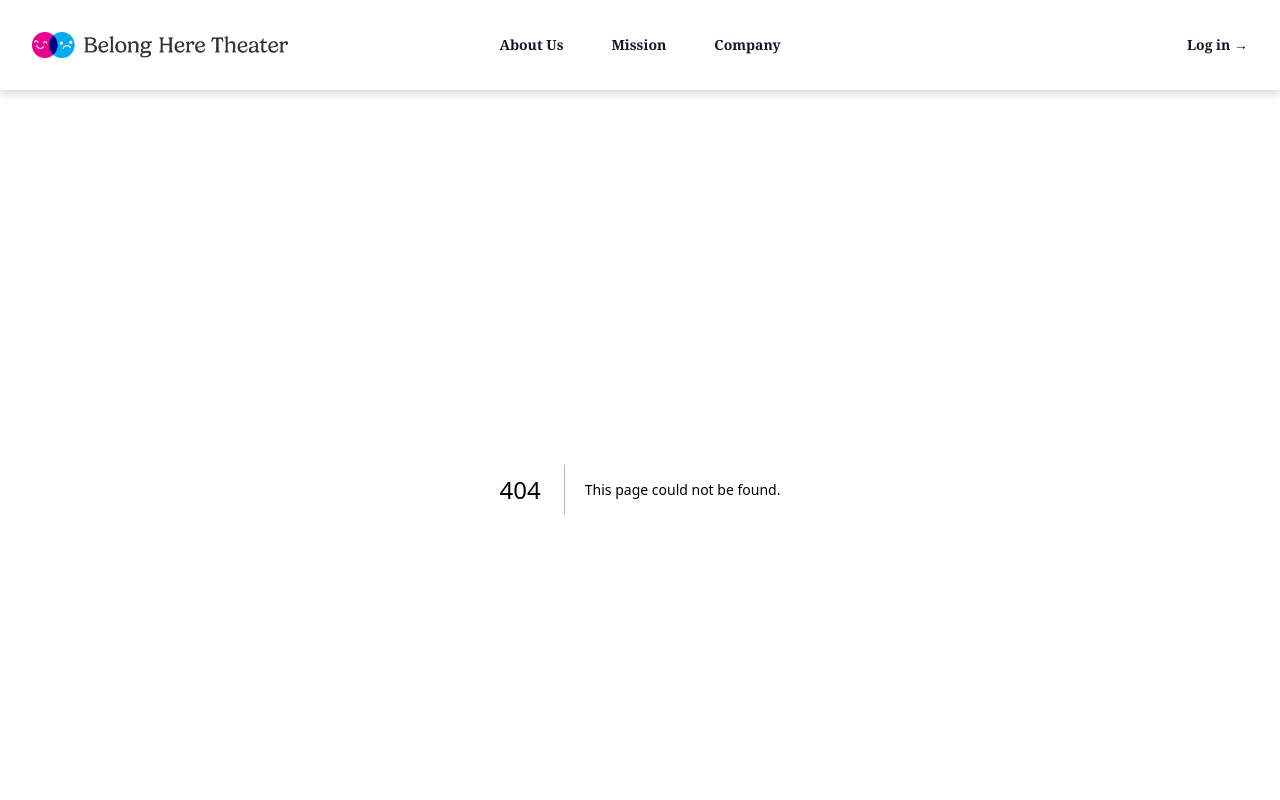
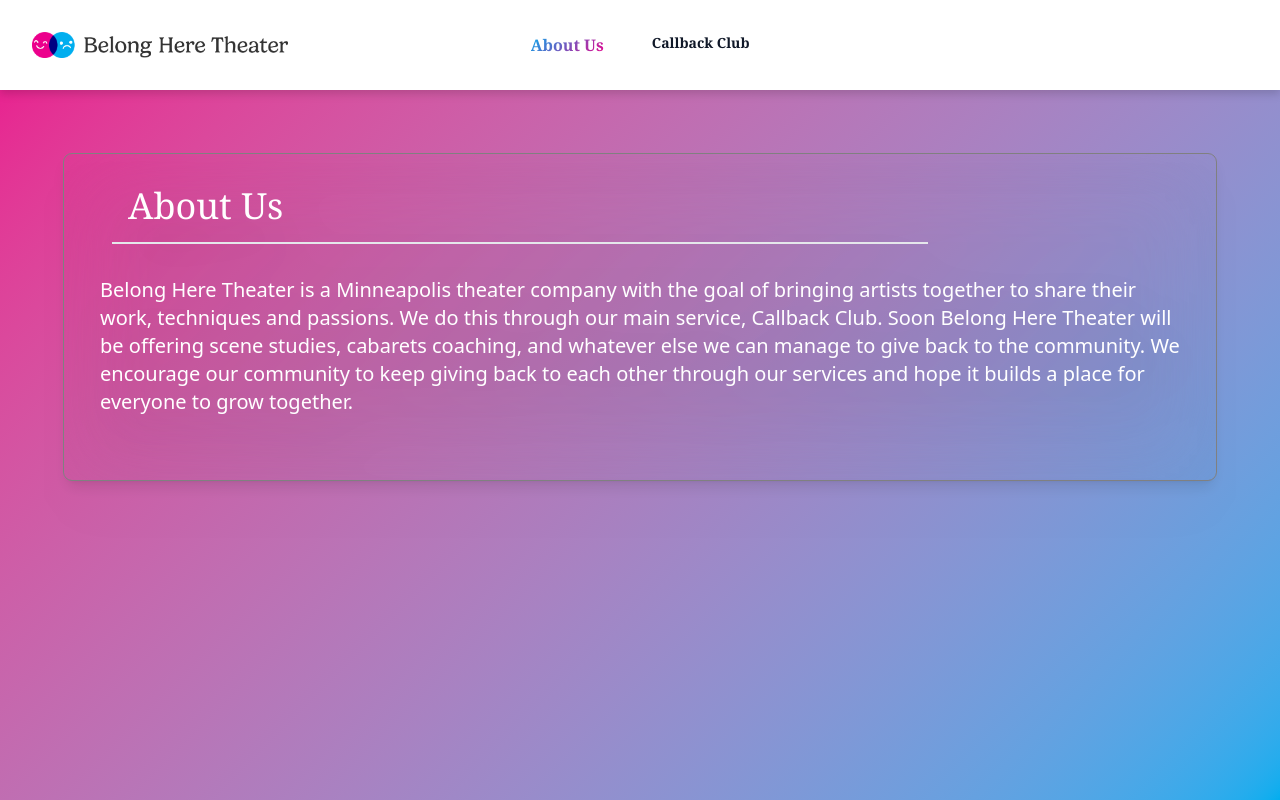
Before and after one commit to gessellcoffee/bht, a Next.js app: page /about-us in a window 1280 px wide. Before the commit this address had no page. Shown: the top 800 px of the page. Built offline with nearby package versions, Linux system fonts and the light colour scheme.

Commit message:
Added page awareness for active-link tracking; Callback Club context; About us context; logo; gradient

```diff
--- /dev/null
+++ b/app/about-us/page.tsx
@@ -0,0 +1,20 @@
+import Navbar from "@/component/Navbar";
+import Card from "@/component/ui/Card";
+
+export default async function AboutUsPage() {
+
+    return (
+        <>
+            <div className={' h-screen w-screen'}>
+                <Card title={
+                    "About Us"
+                } body={"Belong Here Theater is a Minneapolis theater company with the goal of bringing " +
+                    "artists together to share their work, techniques and passions. We do this through our main " +
+                    "service, Callback Club. Soon Belong Here Theater will be offering scene studies, cabarets " +
+                    "coaching, and whatever else we can manage to give back to the community. We encourage " +
+                    "our community to keep giving back to each other through our services and hope it builds " +
+                    "a place for everyone to grow together."} />
+            </div>
+        </>
+    )
+}
--- /dev/null
+++ b/app/callback-club/page.tsx
@@ -0,0 +1,29 @@
+import Navbar from "@/component/Navbar";
+import Card from "@/component/ui/Card";
+
+export default async function CallbackClubPage() {
+
+    return (
+        <>
+            <Card title={"Callback Club"}
+                  body={"Callback Club is a bimonthly artists exercise where participants can" +
+                      "run their audition monologues, solos/songs, scenes with partners, or practice cold reads for " +
+                      "peer feedback from other performers."}
+            />
+            <Card title={"Monthly Workshops"}
+                  body={"Alongside the peer feedback sessions of Callback Club are the free monthly workshops. " +
+                      "These workshops are run by working artists (often if not always from the Twin Cities) that are" +
+                      " passionate about a practice or technique that has helped them grow or develop their own skills." +
+                      " We've had clowns, shakespeare enthusiasts, movement specialists, and more come to Callback CLub" +
+                      " to share their craft."}
+            />
+
+            <Card title={"Exploration Series"}
+                  body={"In the spirit of Belong Here Theater's commitment to growth, the series leader " +
+                      "will begin running Exploration sessions where they will bring a learning from a " +
+                      "video/speaker/book that teaches a technique or skill for performers to use and will " +
+                      "practice the skill with the session participants. The first version of this series" +
+                      " will be a Meisner exploration, following the levels of the Repetition exercise."} />
+        </>
+    )
+}
--- a/app/globals.css
+++ b/app/globals.css
@@ -1,9 +1,27 @@
 
 @import "tailwindcss";
 
-.Container {
-  background-image: url("/backdrop.jpeg");
-  background-size: cover;
+.Card {
+  outline-width: 0.001rem;
+  outline-style: solid;
+  outline-color: gray;
+
+}
+
+.active-link {
+  background: -webkit-linear-gradient(135deg, #ec008c, #00aeef);
+  -webkit-background-clip: text;
+  -webkit-text-fill-color: transparent;
+  --tw-font-weight: var(--font-weight-bold) /* 700 */;
+  font-weight: var(--font-weight-bold) /* 700 */;
+}
+
+.link{
+  font-size: var(--text-sm) /* 0.875rem = 14px */;
+  line-height: var(--tw-leading, var(--text-sm--line-height) /* calc(1.25 / 0.875) ≈ 1.428571 */);
+  --tw-font-weight: var(--font-weight-semibold) /* 600 */;
+  font-weight: var(--font-weight-semibold) /* 600 */;
+  color: var(--color-gray-900) /* oklch(21% 0.034 264.665) = #101828 */;
 }
 
 @theme {
--- a/app/layout.tsx
+++ b/app/layout.tsx
@@ -30,10 +30,13 @@ export default function RootLayout({
       className={`${geistSans.variable} ${geistMono.variable} h-full antialiased`}
     >
 
-      <body className="min-h-full flex flex-col bg-primary">
+      <body className="bg-linear-135 from-magenta to-myCyan bg-cover bg-fixed ">
       <Navbar/>
+      <div className="delay-300 duration-600 taos:scale-[0.6] taos:opacity-0" data-taos-offset="400">
+        {children}
+      </div>
 
-      {children}</body>
+      </body>
     </html>
   );
 }
--- a/app/page.tsx
+++ b/app/page.tsx
@@ -6,8 +6,7 @@ export default async function Home() {
   return (
     <>
       <div
-
-          className={"Container h-screen w-screen text-center"}>
+          className={"h-screen w-screen text-center"}>
          <div className={"mt-64"}>
              <h1 className={"justify-center text-white font-bold font-serif text-3xl"}>We belong here.</h1>
              <br/>
--- a/component/Navbar.js
+++ b/component/Navbar.js
@@ -12,15 +12,16 @@ import {
 } from '@heroicons/react/24/outline'
 import Image from 'next/image';
 import Link from "next/link";
-
+import { usePathname } from 'next/navigation';
 
 export default function Navbar() {
     const [mobileMenuOpen, setMobileMenuOpen] = useState(false)
-
+    const currentPathname = usePathname();
     return (
-        <header className="bg-white drop-shadow-lg">
-            <nav aria-label="Global" className="grid-cols-3 mx-auto flex max-w-7xl items-center justify-between p-2 lg:px-8">
-                <div className="col-span-1 lg:flex-1">
+            <header className=" sticky top-0 z-100 bg-white drop-shadow-lg">
+                <nav aria-label="Global"
+                     className="grid-cols-3 mx-auto flex max-w-7xl items-center justify-between p-2 lg:px-8">
+                    <div className="col-span-3  lg:flex-1">
                         <Link href="/" className="-m-1.5 p-1.5">
                             <span className="sr-only">Belong Here Theater</span>
                             <Image
@@ -28,8 +29,7 @@ export default function Navbar() {
                                 alt={'Belong Here Theater'}
                                 width={200}
                                 height={200}
-                            className={"col-span-1 lg:w-64 lg:justify-center lg:col-span-1"}
-                        />
+                                className={"col-span-1 lg:w-64 lg:justify-center lg:col-span-1"}/>
                         </Link>
                     </div>
                     <div className="flex lg:hidden">
@@ -39,38 +39,42 @@ export default function Navbar() {
                             className="-m-2.5 inline-flex items-center justify-center rounded-md p-2.5 text-gray-700"
                         >
                             <span className="sr-only">Open main menu</span>
-                        <Bars3Icon aria-hidden="true" className="size-6" />
+                            <Bars3Icon aria-hidden="true" className="size-6"/>
                         </button>
                     </div>
                     <PopoverGroup className="hidden lg:flex lg:gap-x-12 col-span-2 font-serif">
 
-                    <a href="#" className="text-sm/6 font-semibold text-gray-900">
+                        <a href="/about-us" className={currentPathname === "/about-us" ? "active-link" : "link"}>
                         About Us
                     </a>
-                    <a href="#" className="text-sm/6 font-semibold text-gray-900">
+
+                        <a href="/callback-club" className={currentPathname === "/callback-club" ? "active-link" : "link"}>
+                            Callback Club
+                        </a>
+                    <a href="#" className="hidden text-sm/6 font-semibold text-gray-900">
                         Mission
                     </a>
-                    <a href="#" className="text-sm/6 font-semibold text-gray-900">
+                    <a href="#" className="hidden text-sm/6 font-semibold text-gray-900">
                         Company
                     </a>
                 </PopoverGroup>
                 <div className="hidden lg:flex lg:flex-1 lg:justify-end">
-                    <Link href="/login" className="text-sm/6 font-semibold font-serif text-gray-900">
+                    <Link href="/login" className="hidden text-sm/6 font-semibold font-serif text-gray-900">
                         Log in <span aria-hidden="true">&rarr;</span>
                     </Link>
                 </div>
             </nav>
             <Dialog open={mobileMenuOpen} onClose={setMobileMenuOpen} className="lg:hidden">
-                <div className="fixed inset-0 z-50" />
-                <DialogPanel className="fixed inset-y-0 right-0 z-50 w-full overflow-y-auto bg-white p-6 sm:max-w-sm sm:ring-1 sm:ring-gray-900/10">
+                <div className="fixed inset-0 z-1000"/>
+                <DialogPanel
+                    className="fixed inset-y-0 right-0 z-1000 w-full overflow-y-auto bg-white p-6 sm:max-w-sm sm:ring-1 sm:ring-gray-900/10">
                     <div className="flex items-center justify-between">
                         <a href="#" className="-m-1.5 p-1.5">
                             <span className="sr-only">Belong Here Theater</span>
                             <img
                                 alt="Belong Here Theater"
                                 src="/logos/light-mode/SecondaryGraphic_LM_1.png"
-                                className="h-8 w-auto"
-                            />
+                                className="h-8 w-auto"/>
                         </a>
                         <button
                             type="button"
@@ -78,7 +82,7 @@ export default function Navbar() {
                             className="-m-2.5 rounded-md p-2.5 text-gray-700"
                         >
                             <span className="sr-only">Close menu</span>
-                            <XMarkIcon aria-hidden="true" className="size-6" />
+                            <XMarkIcon aria-hidden="true" className="size-6"/>
                         </button>
                     </div>
                     <div className="mt-6 flow-root">
@@ -86,28 +90,28 @@ export default function Navbar() {
                             <div className="space-y-2 py-6">
 
                                 <a
-                                    href="#"
-                                    className="-mx-3 block rounded-lg px-3 py-2 text-base/7 font-semibold text-gray-900 hover:bg-gray-50"
+                                    href="/about-us"
+                                    className={currentPathname === "/about-us" ? "active-link block" : "link block"}
                                 >
                                     About Us
                                 </a>
                                 <a
-                                    href="#"
-                                    className="-mx-3 block rounded-lg px-3 py-2 text-base/7 font-semibold text-gray-900 hover:bg-gray-50"
+                                    href="/callback-club"
+                                    className={currentPathname === "/callback-club" ? "active-link blcok" : "link block"}
                                 >
-                                    Mission
+                                    Callback Club
                                 </a>
                                 <a
                                     href="#"
-                                    className="-mx-3 block rounded-lg px-3 py-2 text-base/7 font-semibold text-gray-900 hover:bg-gray-50"
+                                    className="hidden mx-3 block rounded-lg px-3 py-2 text-base/7 font-semibold font-serif text-gray-900 hover:bg-gray-50"
                                 >
-                                    Company
+                                    Callback Club
                                 </a>
                             </div>
-                            <div className="py-6">
+                            <div className="hidden py-6">
                                 <a
                                     href="/login"
-                                    className="hidden mx-3 block rounded-lg px-3 py-2.5 text-base/7 font-semibold text-gray-900 hover:bg-gray-50"
+                                    className="mx-3 block rounded-lg px-3 py-2.5 text-base/7 font-semibold text-gray-900 hover:bg-gray-50"
                                 >
                                     Log in
                                 </a>
--- a/component/ui/Card.tsx
+++ b/component/ui/Card.tsx
@@ -2,16 +2,16 @@ import {ButtonProps} from "@headlessui/react";
 
 export default function Card({title, body} : {title: string, body: string}     ) {
     return (
-        <div className={" justify-center text-center lg:m-16 m-8 bg-white rounded-lg outline-2 outline-gray-100 p-16"}>
+        <div className={"Card text-white font-serif rounded-lg shadow-lg drop-shadow-2xl bg-clip-padding backdrop-filter m-16 p-8 backdrop-blur-2xl backdrop-opacity-30 "}>
             <h1
-            className={" md:text-2xl  md:mx-8 " +
-                "text-xl font-medium justify-center mx-2  "}>
+            className={" text-4xl mb-4 md:mx-8 " +
+                "font-medium justify-center mx-2  opacity-100"}>
                 {title}
             </h1>
 
-            <hr className={" lg:mx-16 lg:my-8 mx-4 my-2 border border-gray-200 "} />
+            <hr className={" md:me-64  mx-4 me-16 border border-gray-200 "} />
             <p
-            className={" text-md my-8 mx-2 md:my-8  md:text-lg font-medium justify-center "}
+            className={" font-sans text-lg my-8 mx-1 md:my-8  md:text-xl font-medium text-left "}
             >
                 {body}
             </p>
```
Lines whose indentation alone changed are shown as unchanged.
